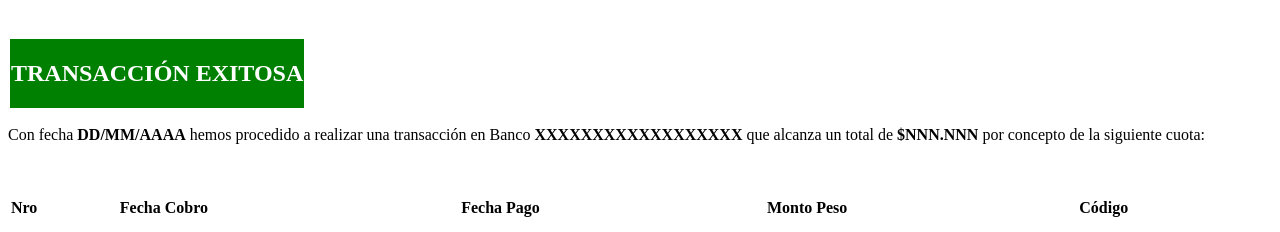
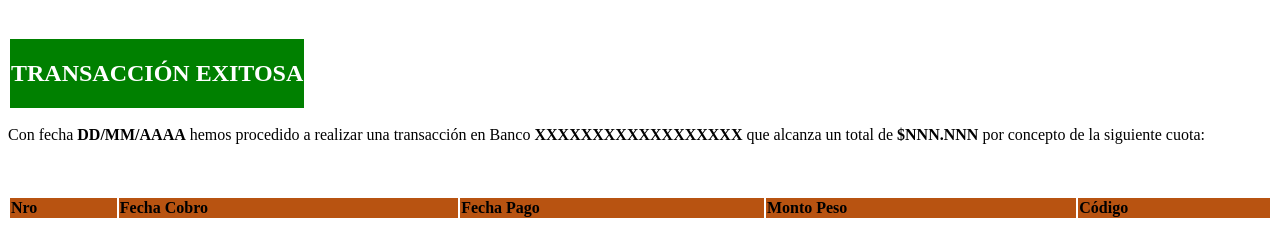
Before and after one commit to AlbireoImma/pdf_generator, a Python web app: template templates/invoice.html in a window 1280 px wide. Shown: the part 654-886 px from the top of the page. Run offline with Jinja, Linux system fonts and the light colour scheme; the template is opened without the code that fills it, so the values that code supplies are empty.

Commit message:
cambio color

```diff
--- a/templates/invoice.html
+++ b/templates/invoice.html
@@ -53,12 +53,17 @@
     <p>Con fecha <b>DD/MM/AAAA</b> hemos procedido a realizar una transacción en Banco <b>XXXXXXXXXXXXXXXXXX</b> que alcanza un total de <b>$NNN.NNN</b> por concepto de la siguiente cuota:</p>
     <br><br>
     <table style="width:100%">
+            <tr style="height:20px">
+              <th align="left" style ="background-color: #b85311;">Nro</th>
+              <th align="left" style ="background-color: #b85311;">Fecha Cobro</th>
+              <th align="left" style ="background-color: #b85311;">Fecha Pago</th>
+              <th align="left" style ="background-color: #b85311;">Monto Peso</th>
+              <th align="left" style ="background-color: #b85311;">Código</th>
+            </tr>
             <tr>
-              <th align="left">Nro</th>
-              <th align="left">Fecha Cobro</th>
-              <th align="left">Fecha Pago</th>
-              <th align="left">Monto Peso</th>
-              <th align="left">Código</th>
+                <td>
+
+                </td>
             </tr>
     </table>
 
```
